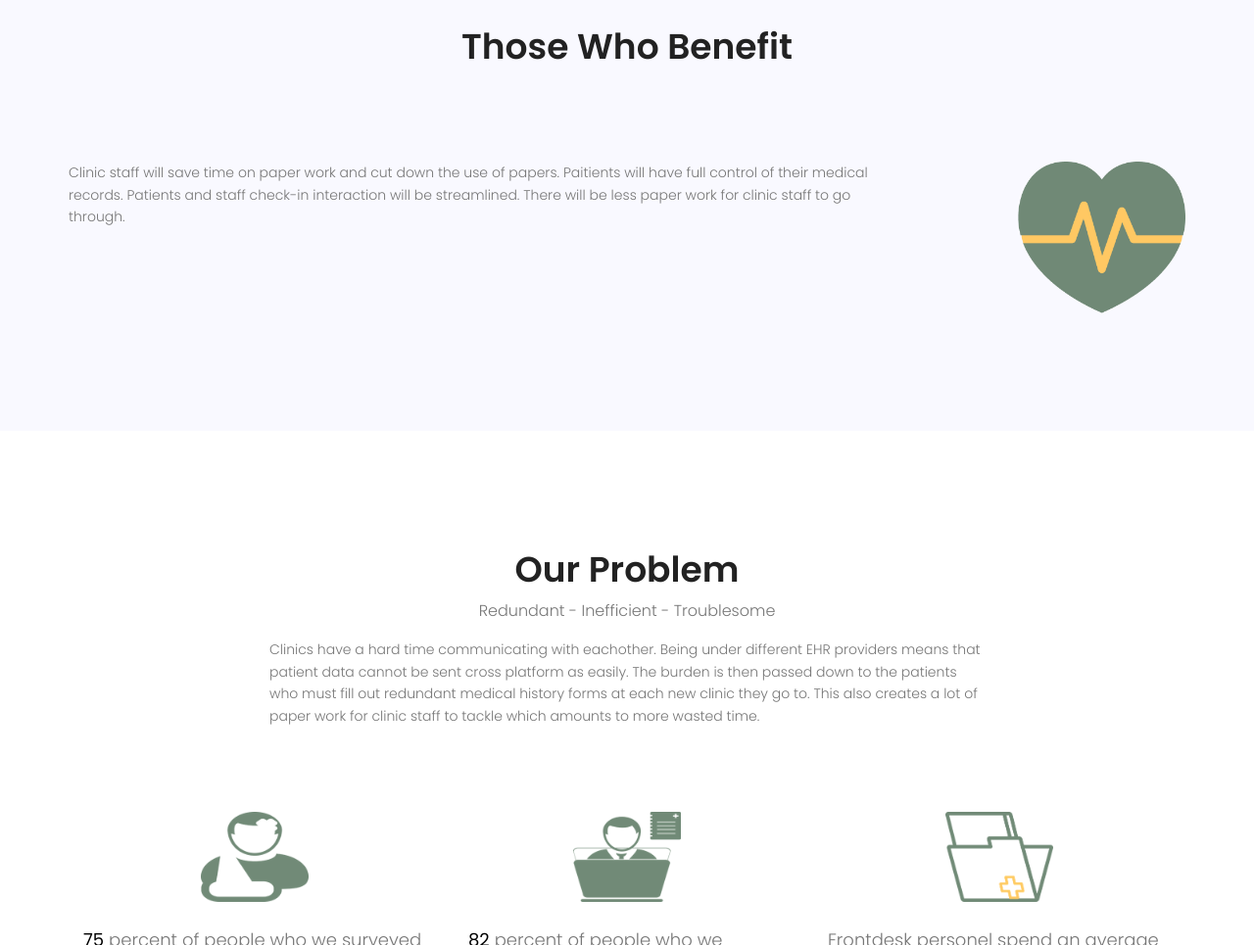
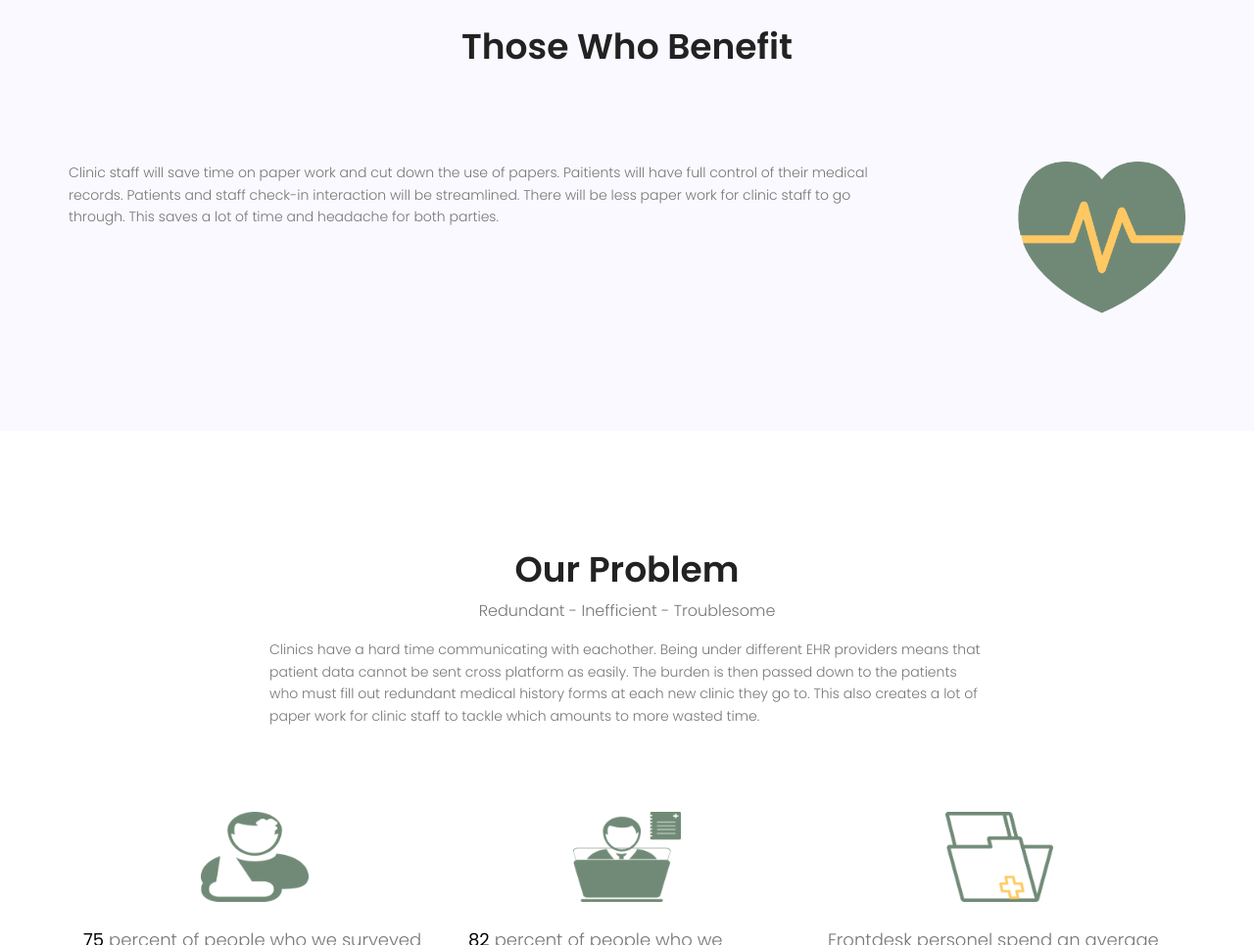
Before and after one commit to Nonj/MediSend, a website: page index.html in a window 1280 px wide. Shown: the part 965-1930 px from the top of the page at 98% size. Drawn offline with nearby package versions, Linux system fonts and the light colour scheme.

Commit message:
add benefit

```diff
--- a/index.html
+++ b/index.html
@@ -102,7 +102,7 @@
 							<img class="img-responsive" src="./img/main/heart.png" style="float: right; max-width: 15%;">
 						</div>
 						<div style="width: 75%">
-							Clinic staff will save time on paper work and cut down the use of papers. Paitients will have full control of their medical records. Patients and staff check-in interaction will be streamlined. There will be less paper work for clinic staff to go through.
+							Clinic staff will save time on paper work and cut down the use of papers. Paitients will have full control of their medical records. Patients and staff check-in interaction will be streamlined. There will be less paper work for clinic staff to go through. This saves a lot of time and headache for both parties.
 						</div>
 
 					</p>
```
